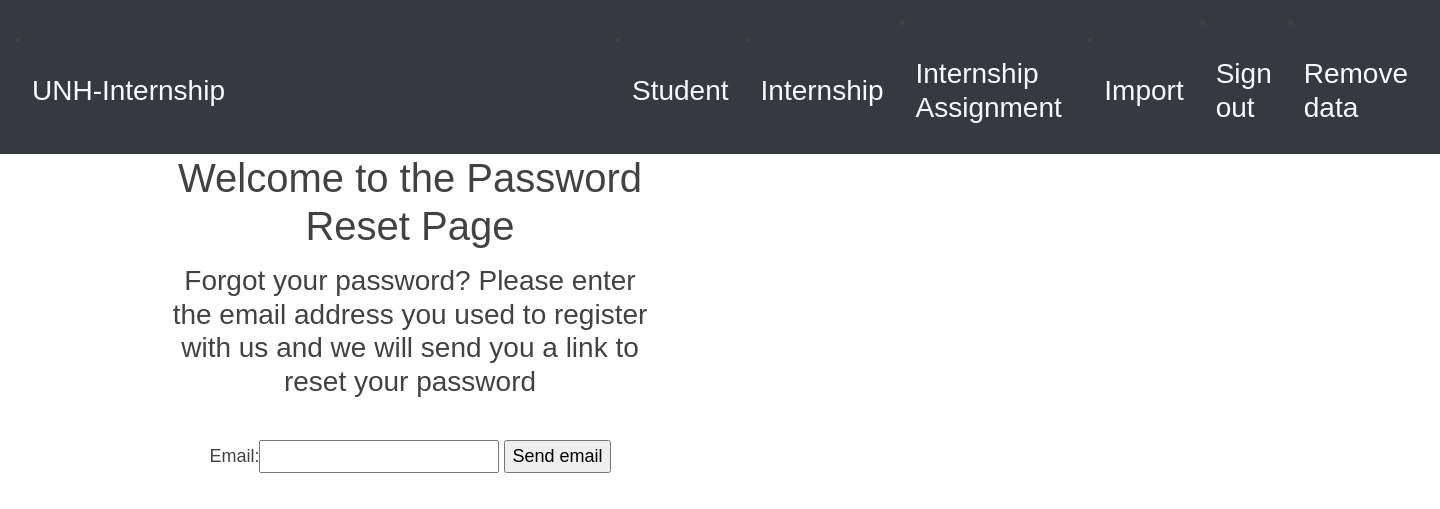
After one commit to zt1020/FullStackFinal, a Django app: page /reset_password/ in a window 1440 px wide. The commit adds this page. Shown: the top 509 px of the page. Run offline with Django 3.2, Linux system fonts and the light colour scheme; some libraries are stand-ins or nearby versions.

Commit message:
Created forgot password page as well as corresponding password reset views

```diff
--- a/internship/urls.py
+++ b/internship/urls.py
@@ -1,9 +1,10 @@
 """
 urls.py
 Contributors: Purnya, Zachary
-updated : 04/03/2021
+updated : 04/011/2021
 """
 from django.urls import path
+from django.contrib.auth import views as auth_views
 from internship import views
 from internship.views import HomepageView
 
@@ -40,6 +41,16 @@ urlpatterns = [
 
         path('create_internshipassignment/',
             views.create_internshipassignment,
-            name="create_internshipassignment" )
+            name="create_internshipassignment" ),
         # url(r'^user/create$', UserCreateView.as_view(), name='user_create'),
+        path('reset_password/', auth_views.PasswordResetView.as_view(template_name="reset_password.html"),
+            name='reset_password'),
+        path('reset_password_sent/', auth_views.PasswordResetDoneView.as_view(template_name="password_reset_sent.html"),
+            name='password_reset_done'),
+        path('reset/<uidb64>/<token>',
+            auth_views.PasswordResetConfirmView.as_view(template_name="password_reset_form.html"),
+            name='password_reset_confirm'),
+        path('reset_password_complete/',
+            auth_views.PasswordResetCompleteView.as_view(template_name="password_reset_done.html"),
+            name='password_reset_complete')
     ]
--- a/templates/accounts/login.html
+++ b/templates/accounts/login.html
@@ -20,7 +20,11 @@ div {
         <br/>
         <div class="mt-4">
 						Don't have an account? <a href="{% url 'register' %}" class="ml-2">Register</a>
+
 					</div>
+        <div class="mt-4">
+                        Forgot your password? <a href="{% url 'reset_password' %}" class="ml-2">Reset Password</a>
+                    </div>
 				</div>
     </div>
 {% endblock %}
--- /dev/null
+++ b/templates/reset_password.html
@@ -0,0 +1,22 @@
+{% extends 'base.html' %}
+{% block content %}
+
+<div class="text-center" style="width: 80%; margin: 0 auto">
+  <h1>Welcome to the Password Reset Page</h1>
+  <h3>
+    Forgot your password? Please enter the email address you used to register
+    with us and we will send you a link to reset your password
+  </h3>
+</div>
+<br/>
+
+<form action="" method="POST" class="text-center">
+  {% csrf_token %}
+  {{form}}
+  <input type="submit" value="Send email" /><br>
+</form><br/>
+<div class="text-center">
+  <a href="{% url 'home' %}">Return to home page</a>
+</div>
+
+{% endblock%}
```
Also changed, not shown: templates/password_reset_done.html (added, +13 -0 lines), templates/password_reset_form.html (added, +16 -0 lines), templates/password_reset_sent.html (added, +11 -0 lines).
